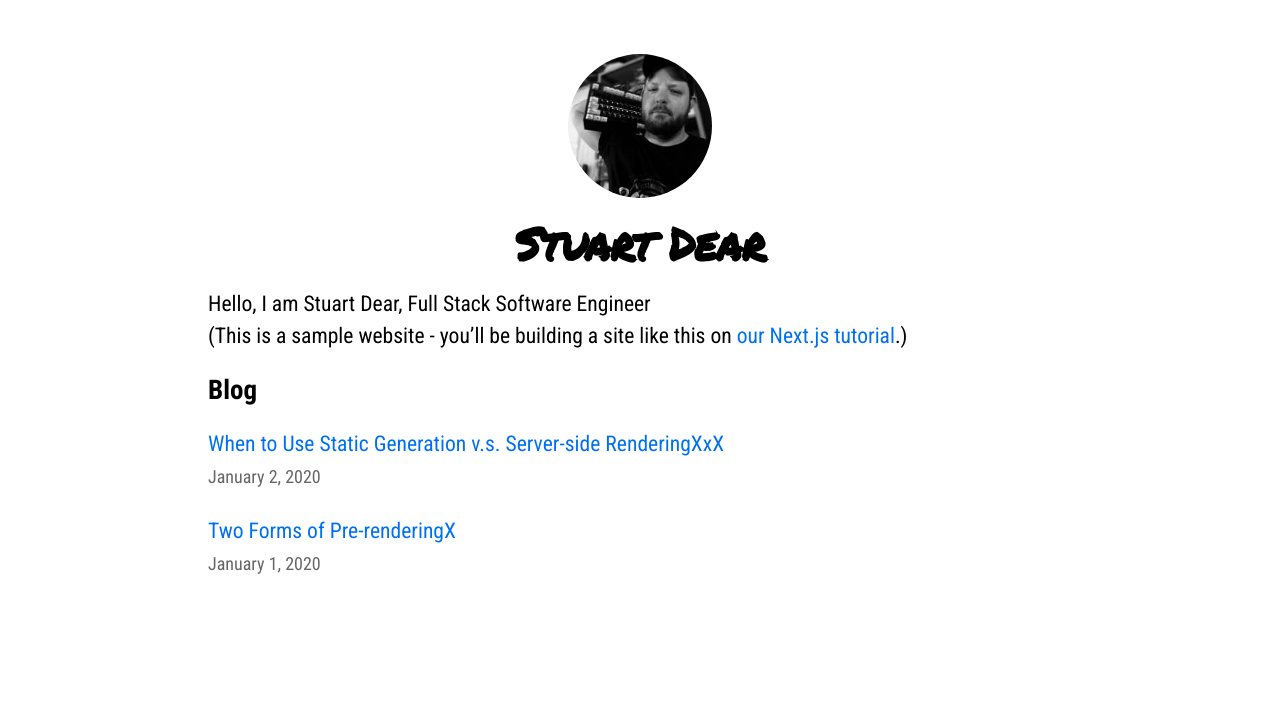
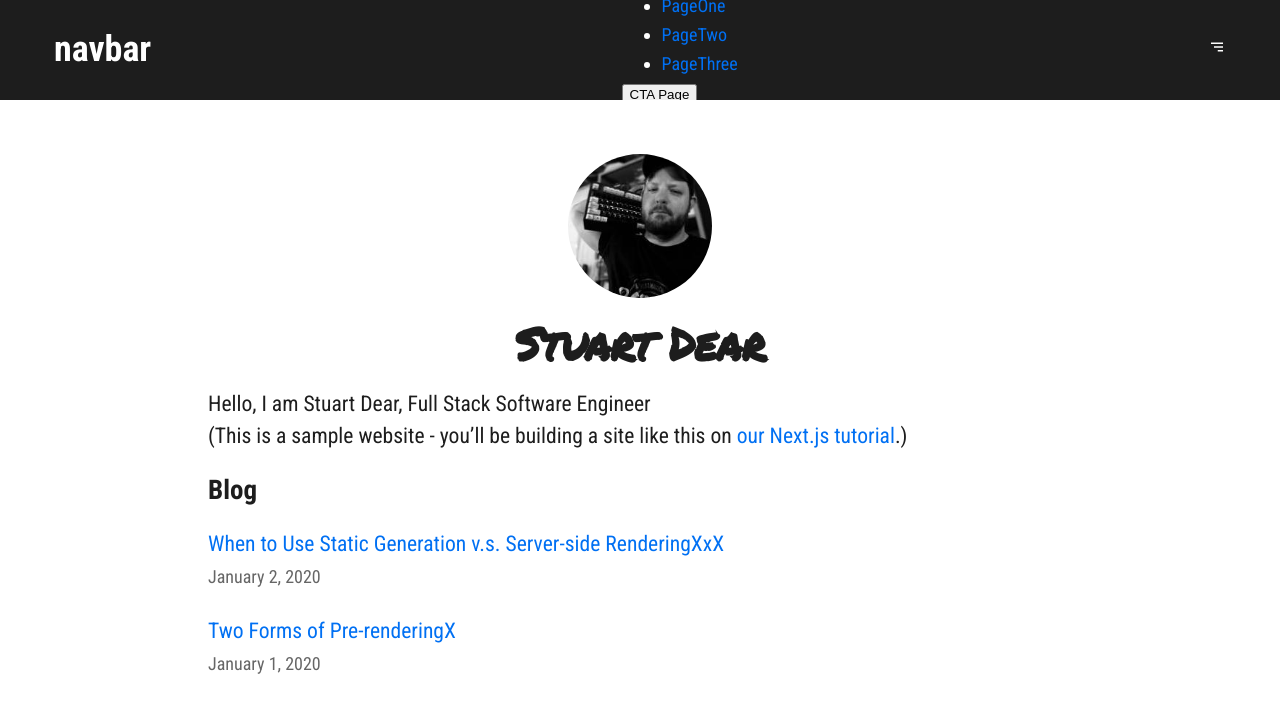
Before and after one commit to csdear/AM-FM_nextJS, a Next.js app: page / in a window 1280 px wide. Shown: the top 712 px of the page. Built offline with nearby package versions, Linux system fonts and the light colour scheme.

Commit message:
progress header

```diff
--- /dev/null
+++ b/components/header/header.module.scss
@@ -0,0 +1,78 @@
+@import '../../styles/variables.scss';
+
+.header {
+    background-color: $dark;
+    width: 100%;
+    height: $headerHeight;
+    padding: 0 1.5rem;
+    // first breakpoint
+    @include breakpoint(md) {
+        padding: 0 3rem;
+    }
+    transition: 0.3s ease all;
+
+&__content {
+    overflow: hidden;
+    color: $light;
+    margin: 0 auto;
+    max-width: 1920px;
+    height: 100%;
+    display: flex;
+    align-items: center;
+    justify-content: space-between;
+    position: relative;
+    z-index: 100;
+
+    &__logo {
+        font-size: 2rem;
+        font-weight: bold;
+        text-decoration: none;
+        color: $light;
+    }
+
+    &__nav {
+        top: 0;
+        right: 100%;
+        bottom: 0;
+        width: 100%;
+        height: 100vh;
+        position: fixed;
+        display: flex;
+        flex-direction: column;
+        justify-content: center;
+        align-items: center;
+        text-align: center;
+        background: rgba($dark, 0.9);
+        backdrop-filter: blur(2px);
+        transform: translate(0);
+        transition: 0.3s ease transform;
+
+        @include breakpoint(md) {
+            transform: none;
+            flex-direction: row;
+            background: transparent;
+            width: auto;
+            height: 100%;
+            position: static;
+        }
+        ul {
+            list-style: none;
+            display: flex;
+            flex-direction: column;
+            margin-bottom: $spacing-lg;
+            @include breakpoint(md) {
+                flex-direction: row;
+                align-items : center;
+                margin-bottom: 0;
+                margin-right: calc(0.5rem + #{$spacing-md});
+            }
+            li {
+                text-decoration: none;
+                color: inherit;
+                padding: .75rem;  //LO 22:49
+            }
+        }
+    }
+}
+
+}
--- /dev/null
+++ b/components/header/index.tsx
@@ -0,0 +1,34 @@
+import { FC } from "react";
+import styles from "./header.module.scss";
+import { BiMenuAltRight } from "react-icons/bi";
+import { AiOutlineClose } from "react-icons/ai"
+
+const Header: FC = () => {
+
+return (
+    <header className={styles["header"]}>
+        <div className={styles["header__content"]}>
+            <h2 className={styles["header__content__logo"]}>navbar</h2>
+        <nav className={styles["header__content__nav "]}>
+            <ul>
+                <li>
+                    <a href="/">PageOne</a>
+                </li>
+                <li>
+                    <a href="/">PageTwo</a>
+                </li>
+                <li>
+                    <a href="/">PageThree</a>
+                </li>
+            </ul>
+            <button>CTA Page </button>
+        </nav>
+        <div className={styles["header__content__toggle"]}>
+            <BiMenuAltRight />
+        </div>
+        </div>
+    </header>
+);
+};
+
+export default Header;
--- a/components/layout/index.tsx
+++ b/components/layout/index.tsx
@@ -4,6 +4,7 @@ import Head from 'next/head'
 import Image from 'next/image'
 import utilStyles from '../../styles/utils.module.scss'
 import Link from 'next/link'
+import Header from '../header';
 
 const name = 'Stuart Dear'
 export const siteTitle = '|Next.js Sample Website|'
@@ -17,6 +18,7 @@ const Layout: FC<LayoutProps> = ({ children, home }) => {
   console.log('home?', home)
   return (
     <div className={styles["layout"]}>
+    <Header />
     <div className={styles["layout__container"]}>
       <Head>
         <link rel="icon" href="/favicon.ico" />
--- a/package.json
+++ b/package.json
@@ -16,6 +16,7 @@
     "postcss-preset-env": "^7.3.1",
     "react": "^18.2.0",
     "react-dom": "^18.2.0",
+    "react-icons": "^4.4.0",
     "remark": "^14.0.2",
     "remark-html": "^15.0.1",
     "sass": "^1.49.7",
--- a/styles/globals.scss
+++ b/styles/globals.scss
@@ -9,6 +9,12 @@ body {
   //   Cantarell, Fira Sans, Droid Sans, Helvetica Neue, sans-serif;
   line-height: 1.6;
   font-size: 18px;
+  width: 100%;
+  color: $dark; // needed?
+}
+
+#root {  // root needed?
+  height: 100%;
 }
 
 * {
```
Also changed, not shown: 1 other file (tests, documents, lock files or other folders).
